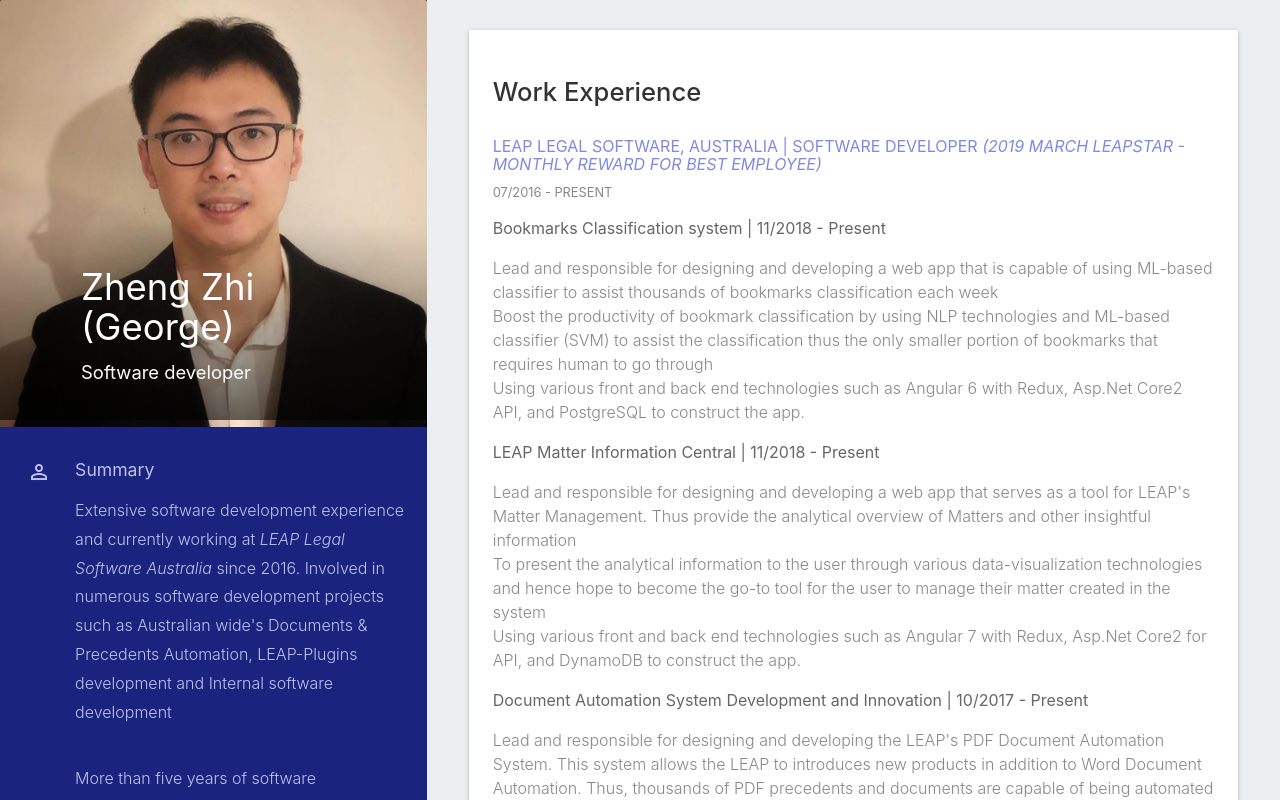
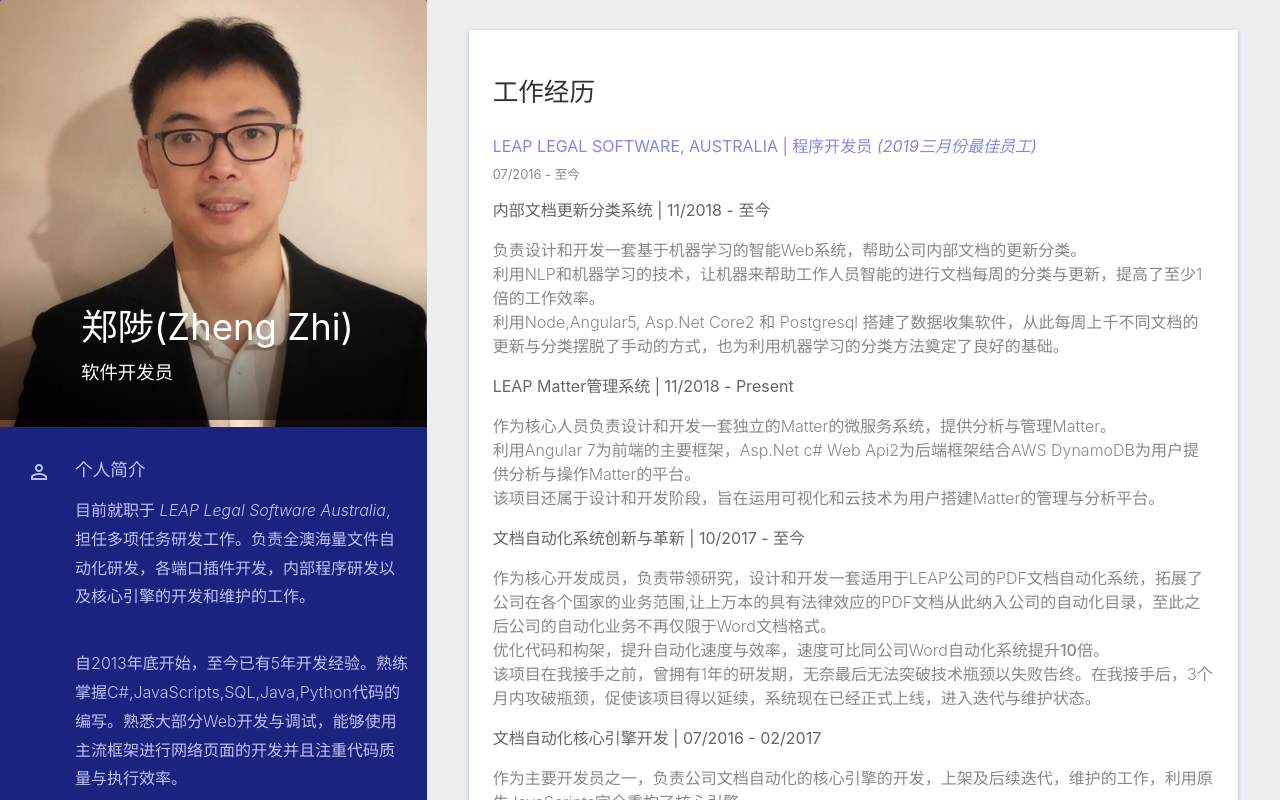
Before and after one commit to zz44l43/resume, an Angular app: page / in a window 1280 px wide. Built offline with nearby package versions, Linux system fonts and the light colour scheme.

Commit message:
Update everything in CN

```diff
--- a/src/app/home/home.component.ts
+++ b/src/app/home/home.component.ts
@@ -10,8 +10,8 @@
     styleUrls: ['./home.component.scss']
   })
   export class HomeComponent{
-    private _jsonURL:string = "assets/data-en.json";
-    // private _jsonURL:string = "assets/data.json";
+    // private _jsonURL:string = "assets/data-en.json";
+    private _jsonURL:string = "assets/data.json";
     private _model: any;
     get model():any{
       return this._model;
--- a/src/assets/data-en.json
+++ b/src/assets/data-en.json
@@ -162,11 +162,11 @@
         {
           "label": "Cognology",
           "role": "Full Stack Web Developer",
-          "duration": "12/2013 - 03/2016",
+          "duration": "12/2013 - 05/2016",
           "projects": [
             {
               "name": "SAAS HR System",
-              "duration": "12/2013 - 03/2016",
+              "duration": "12/2013 - 06/2016",
               "descriptions": [
                 "Responsible for using Asp.Net C#, AngularJs, SQL Server to develop various modules，Familiar with various Web Frameworks such as Angular and MVC",
                 "Using various testing techniques such as Selenium, VS-UnitTest to perform the app testing",
--- a/src/assets/data.json
+++ b/src/assets/data.json
@@ -108,6 +108,15 @@
                 ]
               },
               {
+                "name": "LEAP Matter管理系统",
+                "duration": "11/2018 - Present",
+                "descriptions": [
+                  "作为核心人员负责设计和开发一套独立的Matter的微服务系统，提供分析与管理Matter。",
+                  "利用Angular 7为前端的主要框架，Asp.Net c# Web Api2为后端框架结合AWS DynamoDB为用户提供分析与操作Matter的平台。",
+                  "该项目还属于设计和开发阶段，旨在运用可视化和云技术为用户搭建Matter的管理与分析平台。"
+                ]
+              },
+              {
                 "name": "文档自动化系统创新与革新",
                 "duration" : "10/2017 - 至今",
                 "descriptions" : [
@@ -154,15 +163,29 @@
           {
             "label" : "Cognology",
             "role" : "全栈Web开发员",
-            "duration" : "12/2013 - 03/2016",
+            "duration" : "12/2013 - 06/2016",
             "projects":[
               {
                 "name": "SAAS HR系统开发",
-                "duration" : "12/2013 - 03/2016",
+                "duration" : "12/2013 - 05/2016",
                 "descriptions" : [
                   "作为开发员利用Asp.Net C#, AngularJs, SQL Server等技术根据需求开发多项业务模块，熟练掌握各类Web开发框架，熟悉MVC模型。",
                   "利用Selenium, VS-UnitTest等工具对产品进行多方面测试，保证代码的可靠和安全。",
                   "参与新模块的前后端架构设计与编写。"
+                ]
+              }
+            ]
+          },
+          {
+            "label" : "会计",
+            "role" : "3CW Radio Station Pty Ltd | FuJian Footwear Pty Ltd | Skyland Real Estate",
+            "duration" : "01/2011 - 05/2012",
+            "projects":[
+              {
+                "name": "应收应付，对账单核对",
+                "duration" : "01/2011 - 05/2012",
+                "descriptions" : [
+                  "协助处理公司各项会计和财务事务，比如应收应付，对账单核对等"
                 ]
               }
             ]
```
